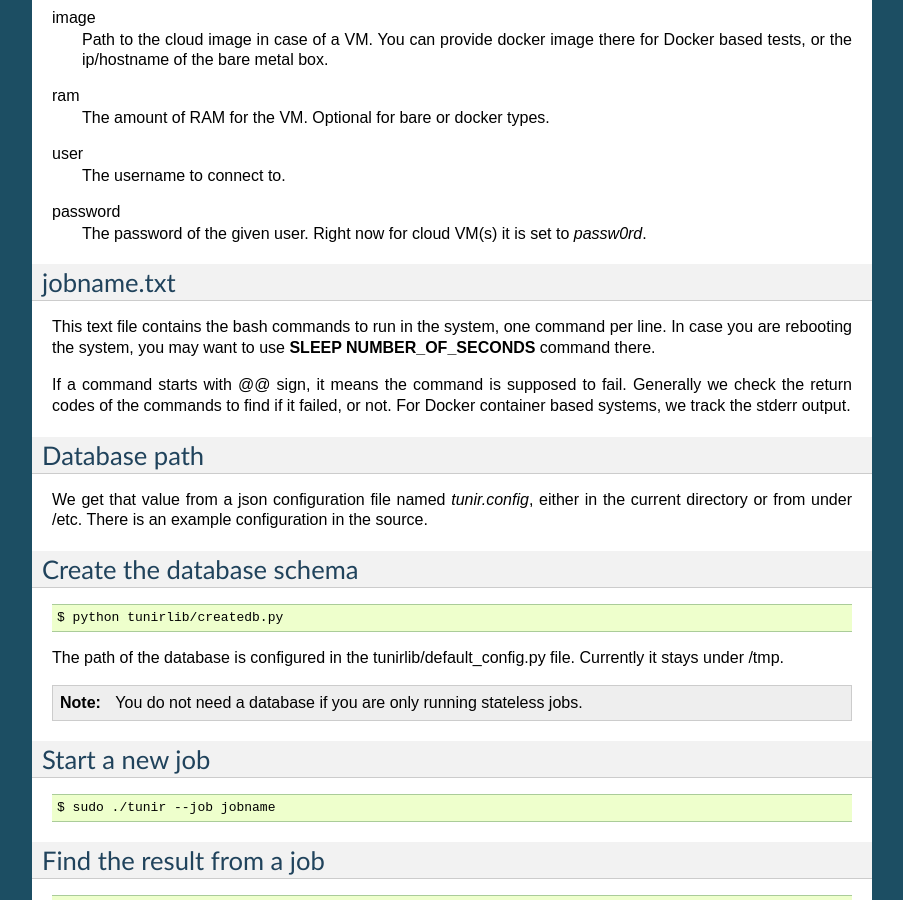
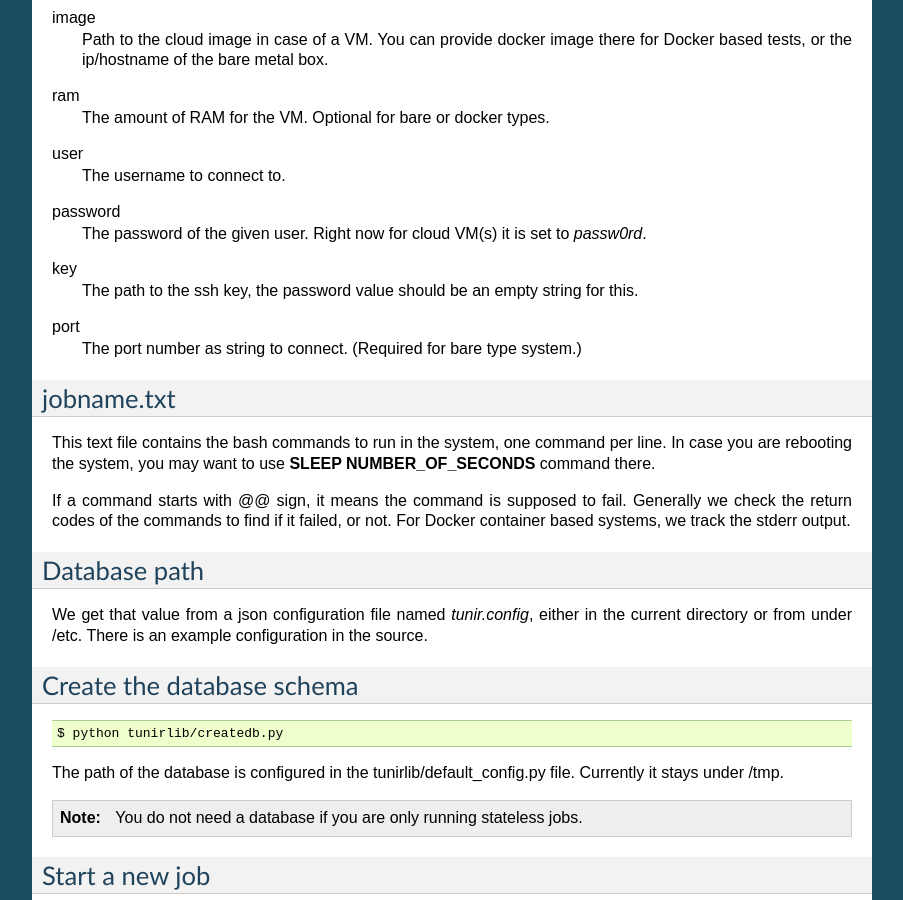
Before and after one commit to kushaldas/tunir, a Sphinx documentation site: the page built from docs/usage.rst, in a window 1280 px wide and 900 px high, scrolled down 944 px. Shown: the whole window, without its empty margins (198-1101 px from the left). Built offline with Sphinx 7.4.7, drawn with Linux system fonts in a browser that asks for light colours.

Commit message:
Updates doc for key filepath and port details.

```diff
--- a/docs/usage.rst
+++ b/docs/usage.rst
@@ -61,6 +61,12 @@ user
 
 password
     The password of the given user. Right now for cloud VM(s) it is set to *passw0rd*.
+
+key
+    The path to the ssh key, the password value should be an empty string for this.
+
+port
+    The port number as string to connect. (Required for bare type system.)
 
 jobname.txt
 ------------
```
